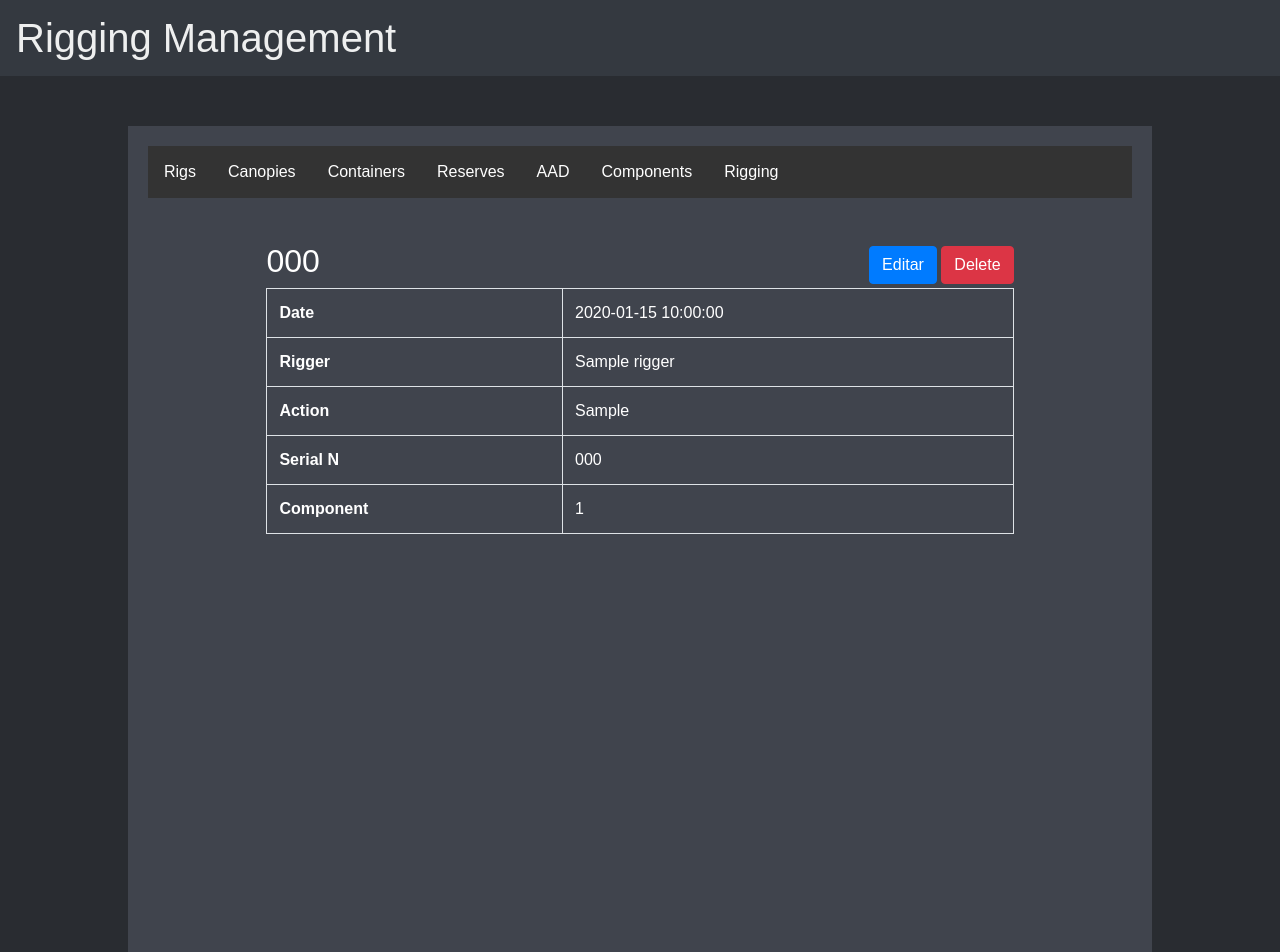
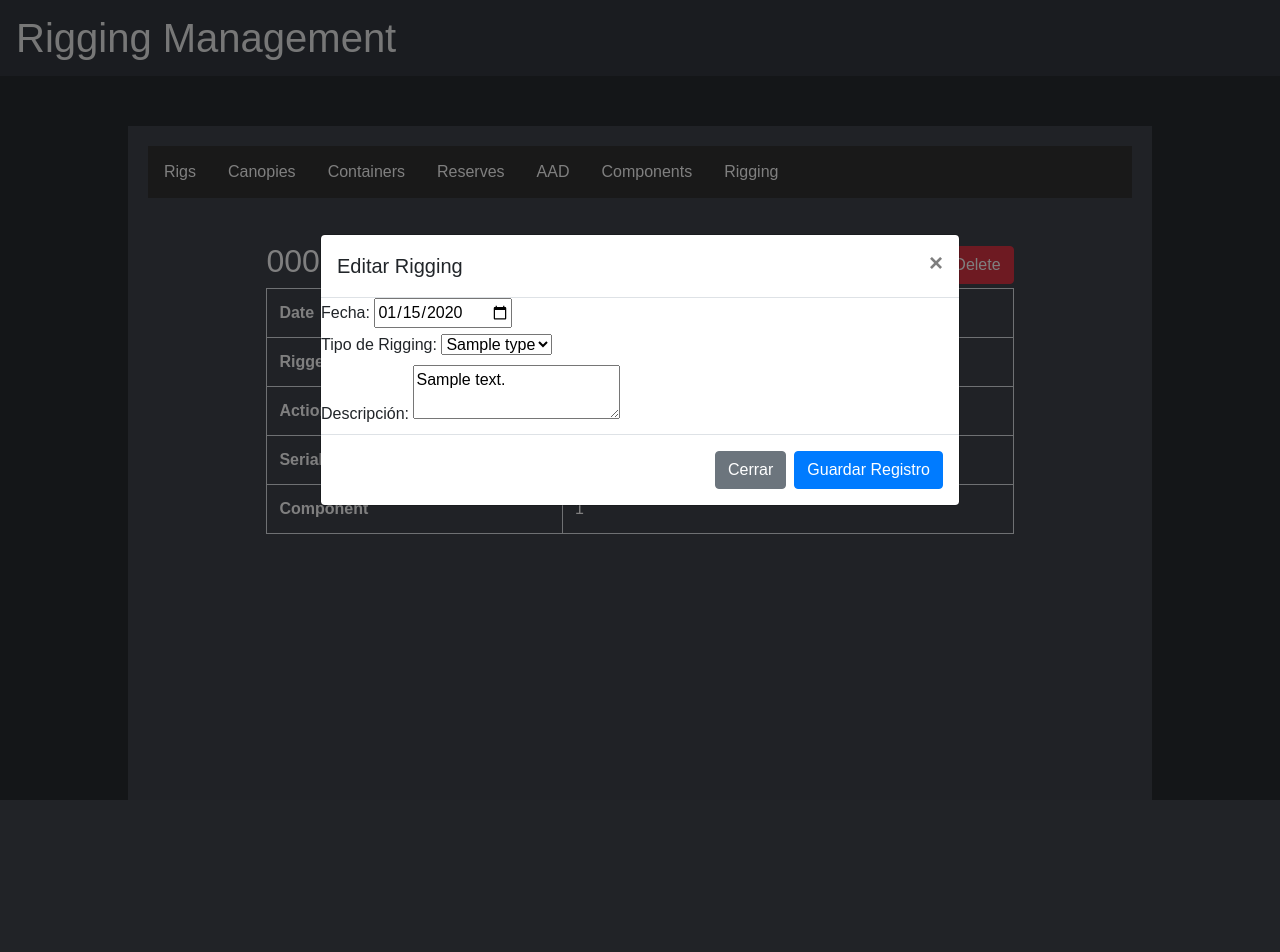
Before and after one commit to naskeytor/rigging_management, a Python web app: template rigging_test/templates/show_rigging.html in a window 1280 px wide, after a click on "Editar". After the commit the page ends 800 px from the top, so only its background shows below. Run offline with Jinja, Linux system fonts and the light colour scheme; the template is opened without the code that fills it: most values are stand-ins (such as "Sample title", 1, 10 or a date in 2020); some libraries are stand-ins or nearby versions.

Commit message:
Basic edit for rigging done

```diff
--- a/rigging_test/models.py
+++ b/rigging_test/models.py
@@ -105,7 +105,7 @@ class ComponentType(db.Model):
     # Relationship to link back to Component
     components = db.relationship('Component', back_populates='component_type', lazy=True)
     def __repr__(self):
-        return f'<ComponentType {self.component_type}>'
+        return f'{self.component_type}'
 
 class Model(db.Model):
     id = db.Column(db.Integer, primary_key=True)
@@ -179,6 +179,8 @@ class Rigging(db.Model):
     component_id = db.Column(db.Integer, db.ForeignKey('component.id'), nullable=True)
     component = db.relationship('Component', backref='riggings')
 
+
+
     #type_rigging = db.Column(db.Enum(RiggingType), nullable=False)
     type_rigging_id = db.Column(db.Integer, db.ForeignKey('rigging_type.id'), nullable=False)
     type_rigging = db.relationship('RiggingType', backref='riggings')
--- a/rigging_test/templates/show_rigging.html
+++ b/rigging_test/templates/show_rigging.html
@@ -21,8 +21,10 @@
                     Editar
                 </button>
                 <!-- Botón para eliminar -->
-                <form action="{{ url_for('delete_rigging', rigging_id=rigging.id) }}" method="post" style="display: inline;">
-                    <input type="submit" value="Delete" class="btn btn-danger" onclick="return confirm('Are you sure?')">
+                <form action="{{ url_for('delete_rigging', rigging_id=rigging.id) }}" method="post"
+                      style="display: inline;">
+                    <input type="submit" value="Delete" class="btn btn-danger"
+                           onclick="return confirm('Are you sure?')">
                 </form>
             </div>
         </div>
@@ -51,4 +53,40 @@
             </tbody>
         </table>
     </div>
+
+    <div class="modal fade" id="editRiggingModal" tabindex="-1" role="dialog"
+         aria-labelledby="editRiggingModalLabel" aria-hidden="true">
+        <div class="modal-dialog" role="document">
+            <div class="modal-content">
+                <div class="modal-header">
+                    <h5 class="modal-title" id="editRiggingModalLabel">Editar Rigging</h5>
+                    <button type="button" class="close" data-dismiss="modal" aria-label="Close">
+                        <span aria-hidden="true">&times;</span>
+                    </button>
+                </div>
+                <form action="{{ url_for('edit_rigging', rigging_id=rigging.id) }}" method="post">
+
+                    <label for="date">Fecha:</label>
+                    <input type="date" name="date" id="date" value="{{ rigging.date.strftime('%Y-%m-%d') }}"
+                           required><br>
+
+                    <label for="rigging_types">Tipo de Rigging:</label>
+                    <select name="rigging_types" id="rigging_types-{{ rigging.id }}" required>
+                        {% for type in rigging_types %}
+                            <option value="{{ type.id }}">{{ type.name }}</option>
+                        {% endfor %}
+                    </select><br>
+
+                    <label for="description">Descripción:</label>
+                    <textarea name="description" id="description">{{ rigging.description }}</textarea>
+                    <br>
+
+                    <div class="modal-footer">
+                        <button type="button" class="btn btn-secondary" data-dismiss="modal">Cerrar</button>
+                        <button type="submit" class="btn btn-primary">Guardar Registro</button>
+                    </div>
+                </form>
+            </div>
+        </div>
+    </div>
 {% endblock %}
```
Also changed, not shown: rigging_test/app.py (+24 -17 lines), rigging_test/templates/rigging.html (+7 -5 lines). Lines whose indentation alone changed are shown as unchanged.
